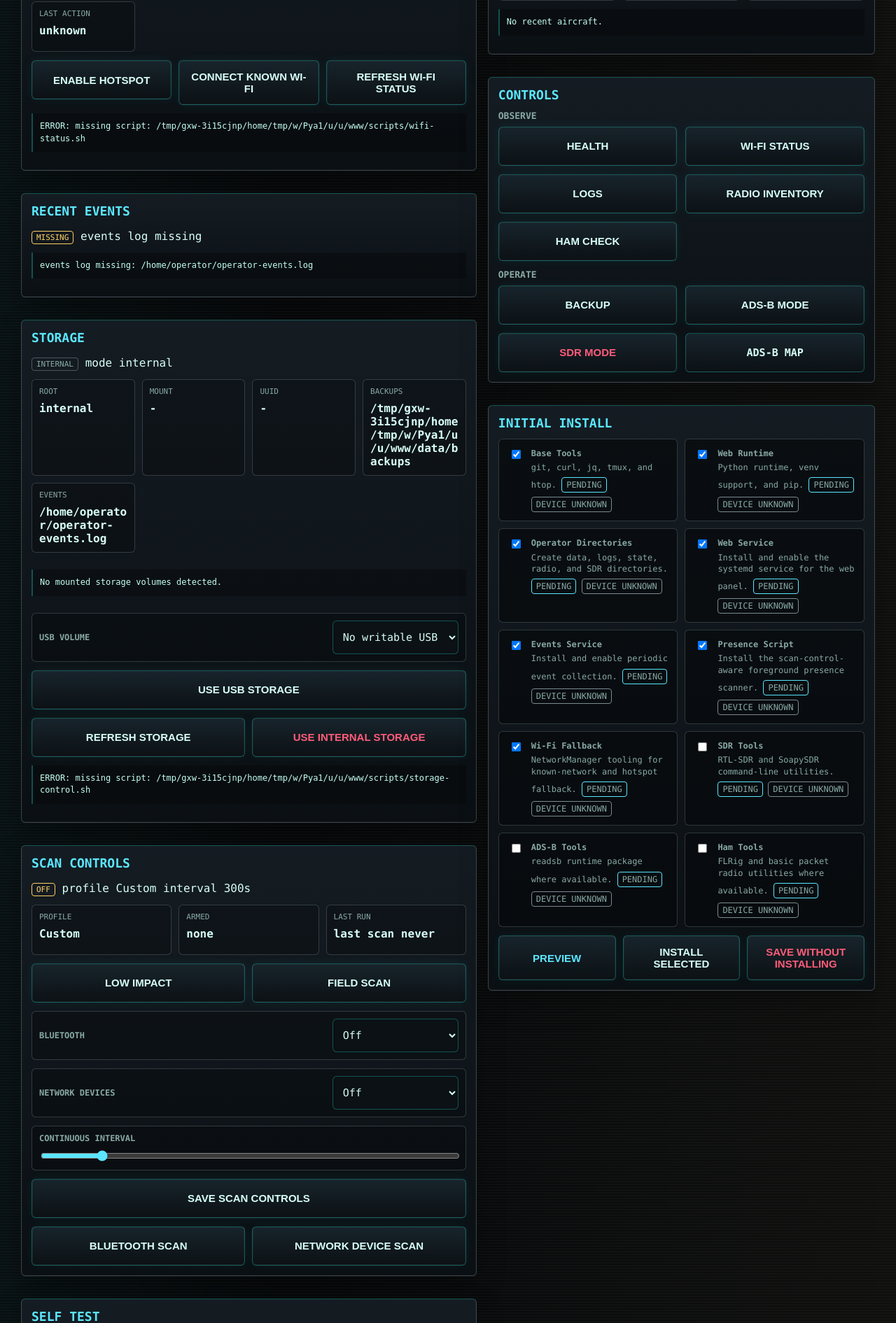
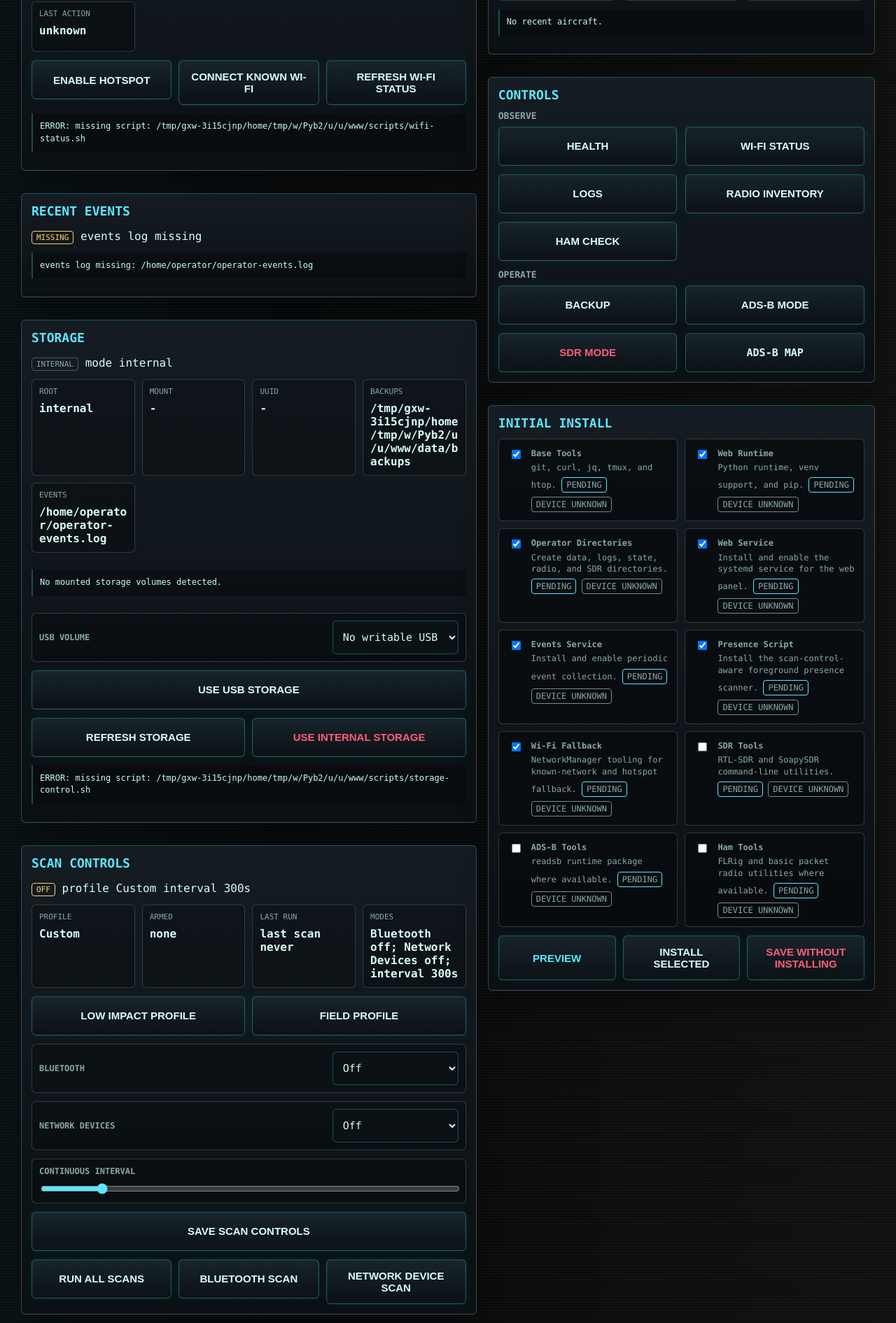
Before and after one commit to jfergs/gridrunner, a FastAPI app: page / in a window 1280 px wide. Shown: the part 436-2327 px from the top of the page at 70% size. Run offline with FastAPI, Linux system fonts and the light colour scheme.

Commit message:
Make scan profile changes visible

```diff
--- a/web/app.py
+++ b/web/app.py
@@ -4,6 +4,7 @@ import re
 import secrets
 import time
 from pathlib import Path
+from urllib.parse import quote
 
 from fastapi import FastAPI, Request, Form, Depends, HTTPException, status
 from fastapi.responses import HTMLResponse, RedirectResponse, Response
@@ -485,6 +486,12 @@ def describe_scan_controls(controls, now=None):
     else:
         described["last_run_message"] = "last scan never"
 
+    described["mode_summary"] = (
+        f"Bluetooth {described.get('bluetooth_mode', 'off')}; "
+        f"Network Devices {described.get('network_device_mode', 'off')}; "
+        f"interval {described.get('interval_seconds', SCAN_INTERVAL_DEFAULT)}s"
+    )
+
     return described
 
 
@@ -762,6 +769,7 @@ def index(request: Request, _user=Depends(require_auth)):
             "install_statuses": install_statuses(install_state),
             "component_health": component_health,
             "scan_controls": scan_controls,
+            "scan_notice": request.query_params.get("scan_notice", ""),
             "storage": storage,
             "storage_volumes": storage_volumes,
             "storage_meters": storage_meters,
@@ -804,7 +812,14 @@ def scan_action(
         controls = scan_controls_for_profile(profile_id, controls)
         save_scan_controls(controls)
         profile = scan_profile_for(controls)
-        output = f"Scan profile applied: {profile['label']}."
+        notice = (
+            f"Scan profile applied: {profile['label']}. "
+            f"Continuous scans armed: {describe_scan_controls(controls)['active_scanners']}. "
+            "Use Run All Scans for immediate output."
+        )
+        response = RedirectResponse(f"/?scan_notice={quote(notice)}#scans", status_code=status.HTTP_303_SEE_OTHER)
+        no_store(response)
+        return response
     elif action == "scan-now":
         output = run_event_scan_once(scan_target)
     else:
--- a/web/templates/index.html
+++ b/web/templates/index.html
@@ -365,6 +365,22 @@
       color: var(--amber);
       font-size: 12px;
     }
+    .inline-notice {
+      display: block;
+      margin: 10px 0 0;
+      padding: 10px;
+      border: 1px solid rgba(108, 255, 141, 0.6);
+      border-radius: 6px;
+      background: rgba(108, 255, 141, 0.08);
+      color: var(--green);
+      font-size: 12px;
+      line-height: 1.4;
+    }
+    .button-active {
+      border-color: var(--green);
+      color: var(--green);
+      box-shadow: inset 0 0 0 1px rgba(108, 255, 141, 0.18), 0 0 16px rgba(108, 255, 141, 0.08);
+    }
     pre {
       white-space: pre-wrap;
       overflow-x: auto;
@@ -731,21 +747,25 @@
         </span>
         <span>profile {{ scan_profile.label }}</span>
         <span>interval {{ scans.interval_seconds }}s</span>
+        {% if scan_notice %}
+        <span class="inline-notice">{{ scan_notice }}</span>
+        {% endif %}
         <div class="telemetry-grid">
           <div class="telemetry"><span>Profile</span><strong>{{ scan_profile.label }}</strong></div>
           <div class="telemetry"><span>Armed</span><strong>{{ scans.active_scanners|default('none') }}</strong></div>
           <div class="telemetry"><span>Last Run</span><strong>{{ scans.last_run_message|default('last scan never') }}</strong></div>
+          <div class="telemetry"><span>Modes</span><strong>{{ scans.mode_summary|default('Bluetooth off; Network Devices off') }}</strong></div>
         </div>
         <div class="actions">
         <form method="post" action="/scans">
           <input type="hidden" name="action" value="profile:low-impact">
           <input type="hidden" name="confirm_token" value="{{ form_action_token }}">
-          <button>Low Impact</button>
+          <button class="{% if scan_profile.id == 'low-impact' %}button-active{% endif %}">Low Impact Profile</button>
         </form>
         <form method="post" action="/scans">
           <input type="hidden" name="action" value="profile:field">
           <input type="hidden" name="confirm_token" value="{{ form_action_token }}">
-          <button>Field Scan</button>
+          <button class="{% if scan_profile.id == 'field' %}button-active{% endif %}">Field Profile</button>
         </form>
         </div>
         <form method="post" action="/scans" class="scan-controls">
@@ -772,6 +792,12 @@
           <button>Save Scan Controls</button>
         </form>
         <div class="actions">
+        <form method="post" action="/scans">
+          <input type="hidden" name="action" value="scan-now">
+          <input type="hidden" name="scan_target" value="all">
+          <input type="hidden" name="confirm_token" value="{{ form_action_token }}">
+          <button>Run All Scans</button>
+        </form>
         <form method="post" action="/scans">
           <input type="hidden" name="action" value="scan-now">
           <input type="hidden" name="scan_target" value="bluetooth">
```
Also changed, not shown: tests/test_template_render.py (+25 -1 lines).
